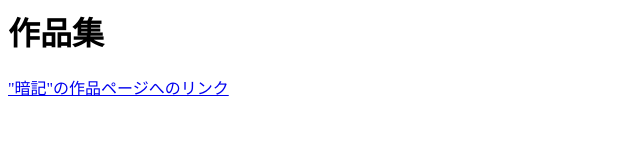
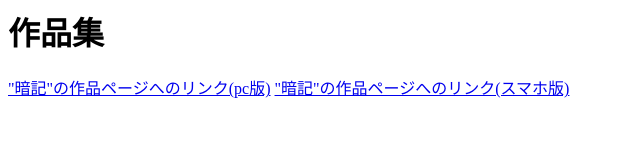
Before and after one commit to sho12121/sho12121.github.io, a plain HTML site: page index.html in a window 1280 px wide. Shown: the whole page, without its empty margins (0-640 px from the left). Drawn offline with Linux system fonts and the light colour scheme.

Commit message:
リンク修正

```diff
--- a/index.html
+++ b/index.html
@@ -1,4 +1,5 @@
 <html>
     <h1>作品集</h1>
-    <a href="Memorization.html">"暗記"の作品ページへのリンク</a>
+    <a href="Memorization_pc.html">"暗記"の作品ページへのリンク(pc版)</a>
+    <a href="Memorization_mobile.html">"暗記"の作品ページへのリンク(スマホ版)</a>
 </html>
```
